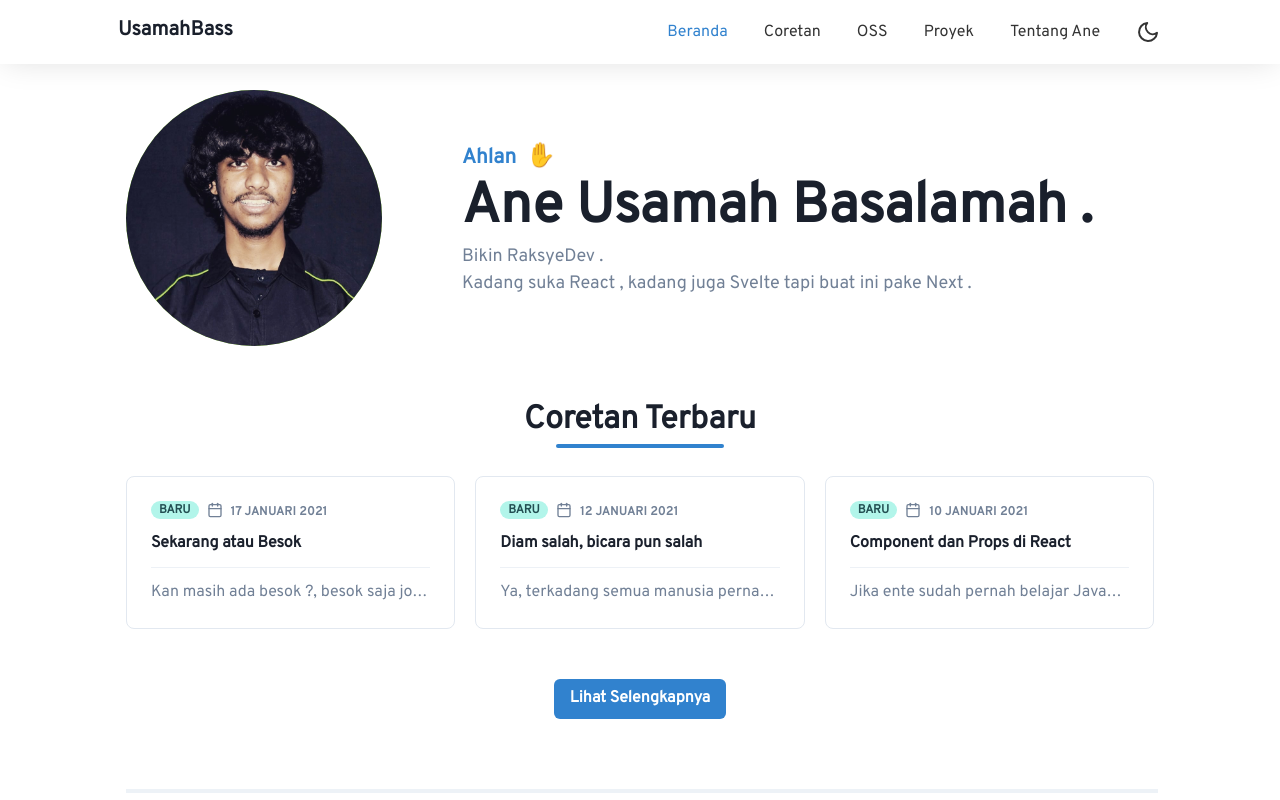
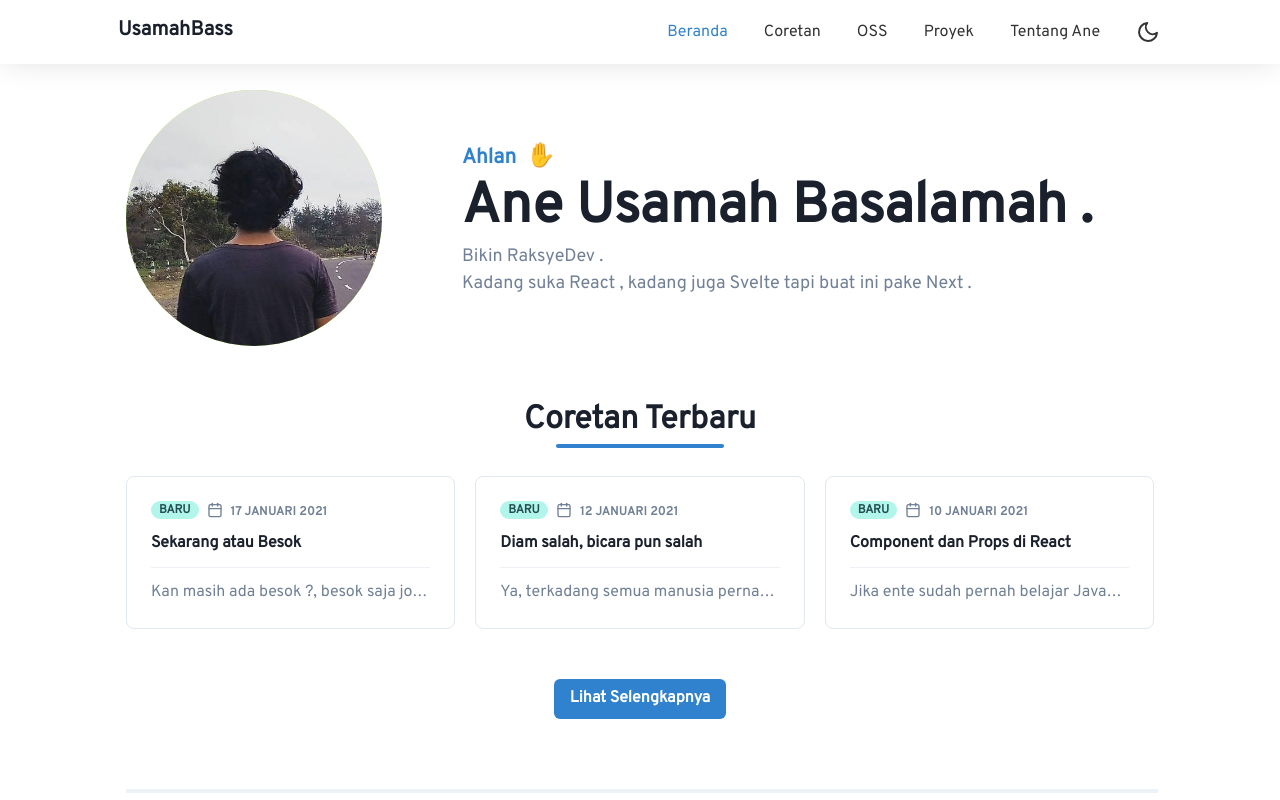
Before and after one commit to usamahbass/me, a Next.js app: page / in a window 1280 px wide. Shown: the top 800 px of the page. Built offline with nearby package versions, Linux system fonts and the light colour scheme.

Commit message:
change: foto

```diff
--- a/components/hero.js
+++ b/components/hero.js
@@ -17,7 +17,7 @@ export default function Hero() {
           <Avatar
             width={256}
             height="auto"
-            src="/bass.jpg"
+            src="/me.jpg"
             name="Usamah Basalamah"
           />
         </a>
--- a/pages/_app.js
+++ b/pages/_app.js
@@ -12,7 +12,7 @@ function MyApp({ Component, pageProps }) {
     <ContextProvider>
       <ChakraProvider theme={theme}>
         <Head>
-          <link rel="shortcut icon" href="/bass.jpg" />
+          <link rel="shortcut icon" href="/me.jpg" />
           <link rel="preconnect" href="https://fonts.gstatic.com" />
           <link
             href="https://fonts.googleapis.com/css2?family=Overpass&display=swap"
```
Also changed, not shown: public/bass.jpg (deleted), public/me.jpg (added).
